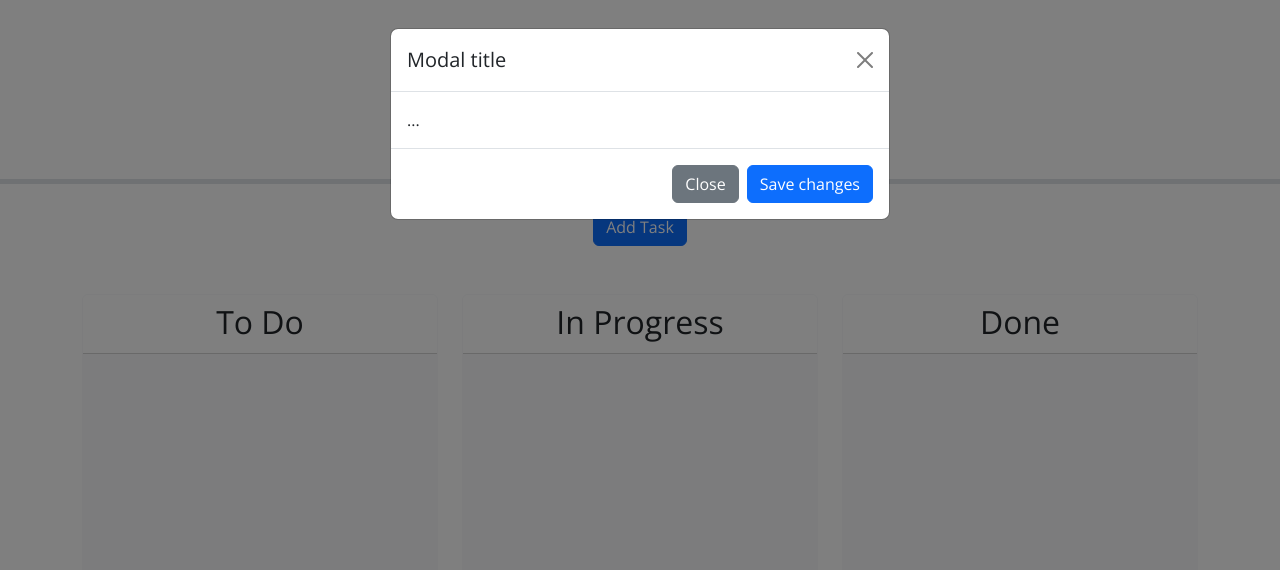
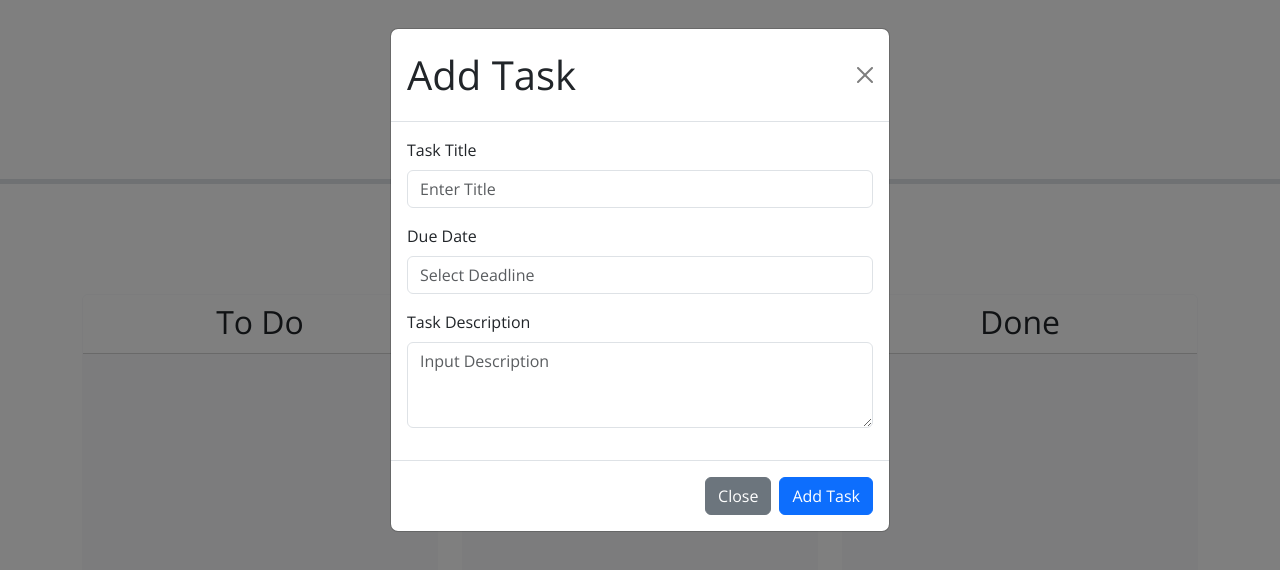
Before and after one commit to Lixiviate/C5-Task-Board, a plain HTML site: page index.html in a window 1280 px wide. Both pictures are taken after a click on the button "Add Task". Drawn offline with nearby package versions, Linux system fonts and the light colour scheme.

Commit message:
Added form to modal, cleaned up form classes/ids

```diff
--- a/index.html
+++ b/index.html
@@ -47,6 +47,7 @@
       </div>
       <!-- TODO: Create a modal with a form to add tasks -->
       <!-- Modal Form Below -->
+      <form id="taskForm">
       <div
         class="modal fade"
         id="formModal"
@@ -57,7 +58,7 @@
         <div class="modal-dialog">
           <div class="modal-content">
             <div class="modal-header">
-              <h1 class="modal-title fs-5" id="formModalLabel">Modal title</h1>
+              <h1 class="modal-title" id="formModalLabel">Add Task</h1>
               <button
                 type="button"
                 class="btn-close"
@@ -65,7 +66,43 @@
                 aria-label="Close"
               ></button>
             </div>
-            <div class="modal-body">...</div>
+            <div class="modal-body">
+              <!-- Form Below -->
+              <div class="mb-3">
+                <label for="taskTitle" class="form-label">Task Title</label>
+                <input
+                  type="text"
+                  class="form-control"
+                  id="taskTitle"
+                  placeholder="Enter Title"
+                  required
+                />
+              </div>
+              <div class="mb-3">
+                <label for="taskDeadline" class="form-label">Due Date</label>
+                <input
+                  type="text"
+                  class="form-control"
+                  id="taskDeadline"
+                  placeholder="Select Deadline"
+                  required
+                />
+              </div>
+              <div class="mb-3">
+                <label for="taskDescription" class="form-label"
+                  >Task Description</label
+                >
+                <textarea
+                  class="form-control"
+                  id="taskDescription"
+                  rows="3"
+                  placeholder="Input Description"
+                  required
+                ></textarea>
+              </div>
+            </form>
+              <!-- Form Above -->
+            </div>
             <div class="modal-footer">
               <button
                 type="button"
@@ -74,14 +111,13 @@
               >
                 Close
               </button>
-              <button type="button" class="btn btn-primary">
-                Save changes
+              <button type="button" class="btn btn-primary" id="saveTaskButton">
+                Add Task
               </button>
             </div>
           </div>
         </div>
       </div>
-
       <!-- Modal Form Above -->
       <div class="row swim-lanes text-center justify-content-between">
         <div class="col-12 col-lg-4 d-flex">
```
